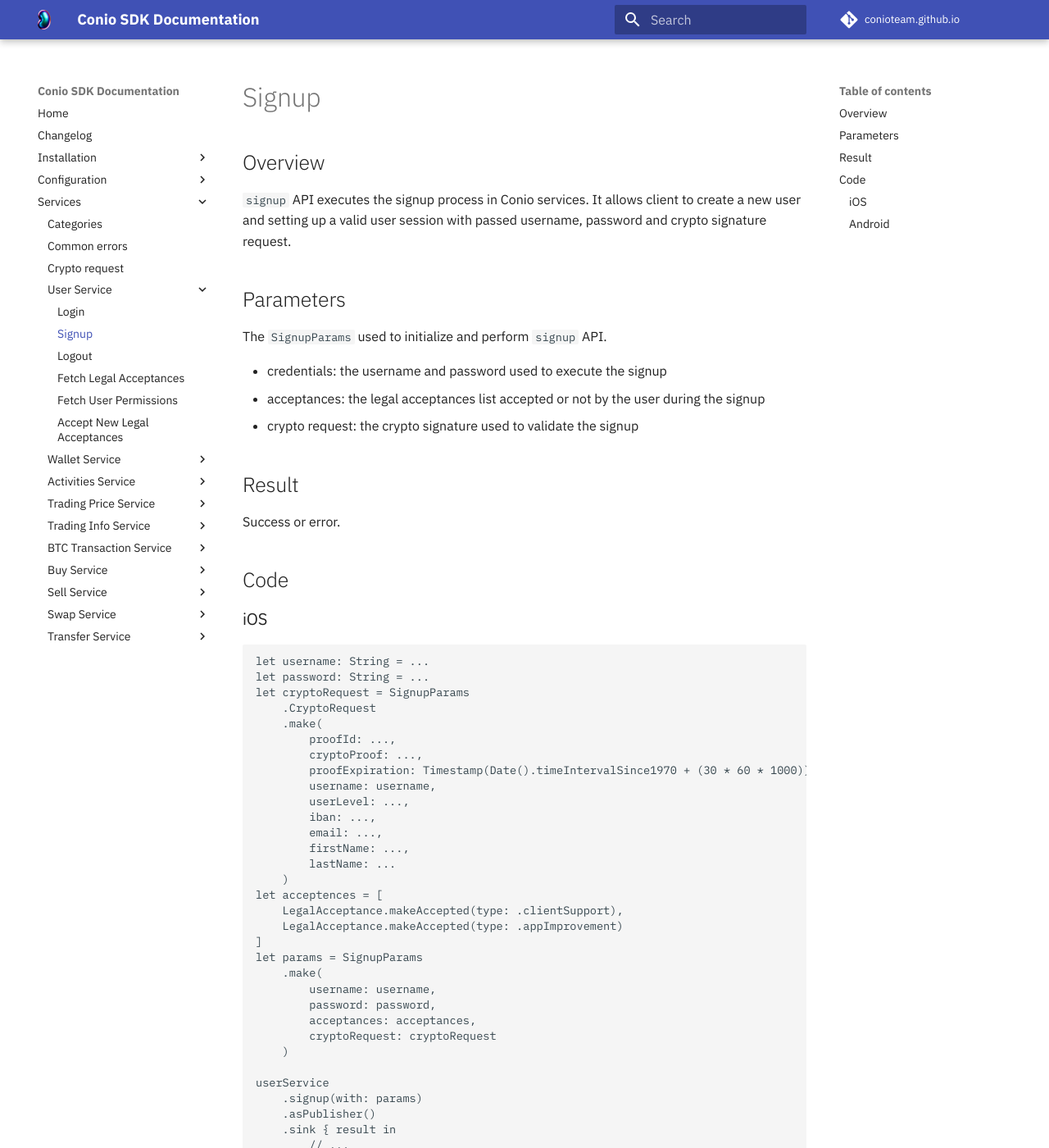
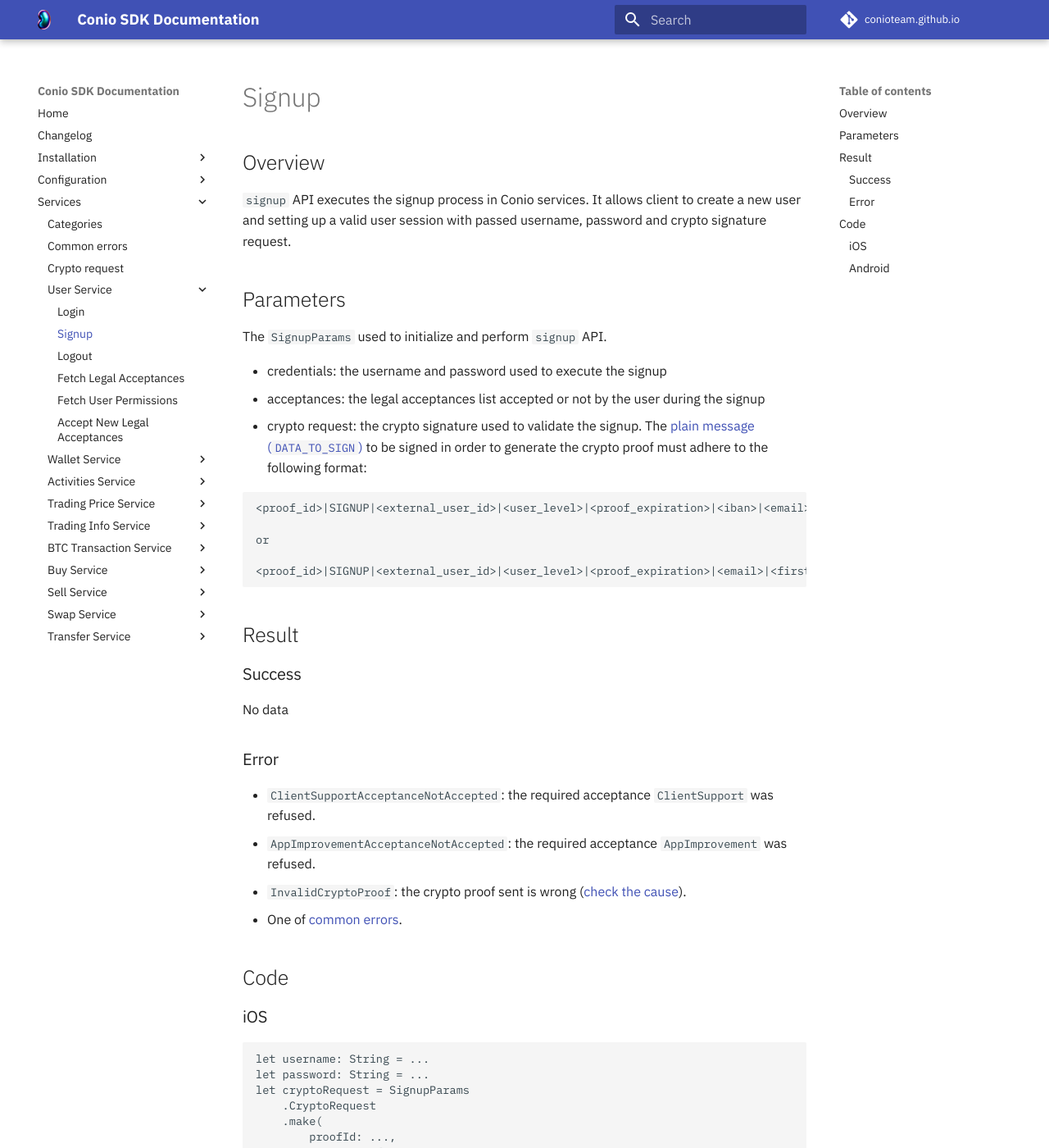
Before and after one commit to Conio/conio.github.io, an MkDocs documentation site: the page built from docs/Features/UserService/Signup.md, in a window 1280 px wide and 1400 px high. Shown: the whole window at 82% size. Built offline with MkDocs 1.6.1 and Material for MkDocs 9.7.7, drawn with Linux system fonts in a browser that asks for light colours; comment, search, counter and statistics services are not loaded.

Commit message:
docs: user services errors

````diff
--- a/docs/Features/UserService/Signup.md
+++ b/docs/Features/UserService/Signup.md
@@ -10,11 +10,28 @@
 
 - credentials: the username and password used to execute the signup
 - acceptances: the legal acceptances list accepted or not by the user during the signup
-- crypto request: the crypto signature used to validate the signup
+- crypto request: the crypto signature used to validate the signup. The [plain message (`DATA_TO_SIGN`)](../CryptoRequest.md) to be signed in order to generate the crypto proof must adhere to the following format:
+
+```
+<proof_id>|SIGNUP|<external_user_id>|<user_level>|<proof_expiration>|<iban>|<email>|<first_name>|<last_name>
+
+or
+
+<proof_id>|SIGNUP|<external_user_id>|<user_level>|<proof_expiration>|<email>|<first_name>|<last_name>
+```
 
 ## Result
 
-Success or error.
+### Success
+
+No data
+
+### Error
+
+- `ClientSupportAcceptanceNotAccepted`: the required acceptance `ClientSupport` was refused.
+- `AppImprovementAcceptanceNotAccepted`: the required acceptance `AppImprovement` was refused.
+- `InvalidCryptoProof`: the crypto proof sent is wrong ([check the cause](../CryptoRequest.md#error)).
+- One of [common errors](../Errors.md).
 
 ## Code
 
````
Also changed, not shown: docs/Features/UserService/AcceptNewLegalAcceptances.md (+10 -1 lines), docs/Features/UserService/FetchLegalAcceptances.md (+6 -0 lines), docs/Features/UserService/FetchPermissions.md (+6 -0 lines), docs/Features/UserService/Login.md (+16 -2 lines), docs/Features/UserService/Logout.md (+7 -1 lines).
